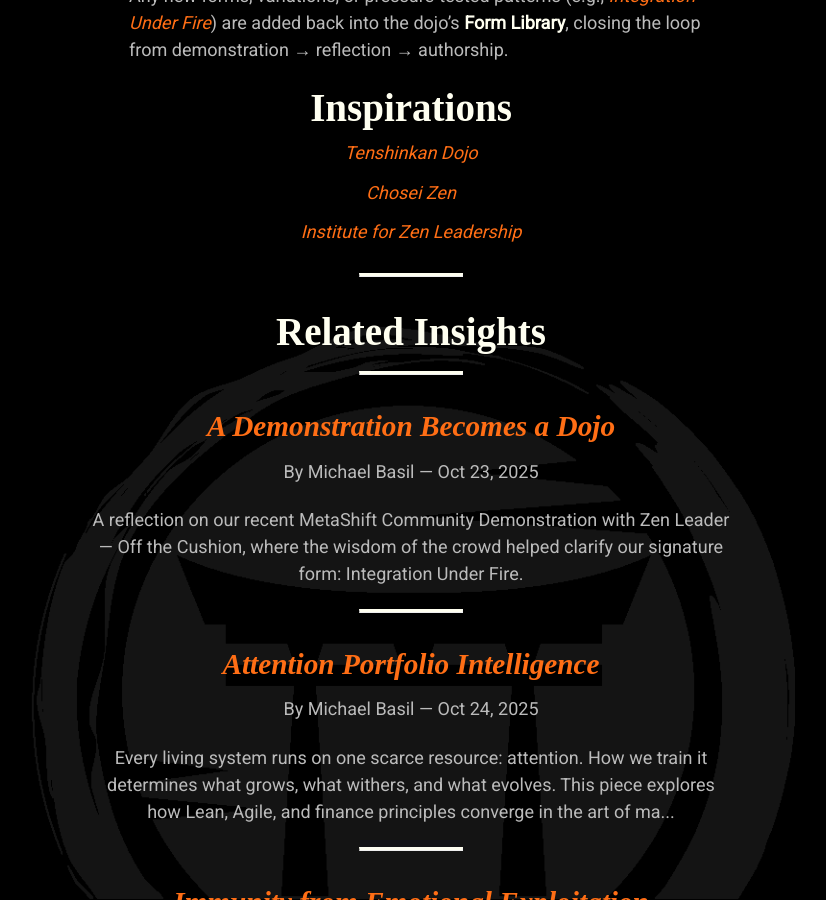
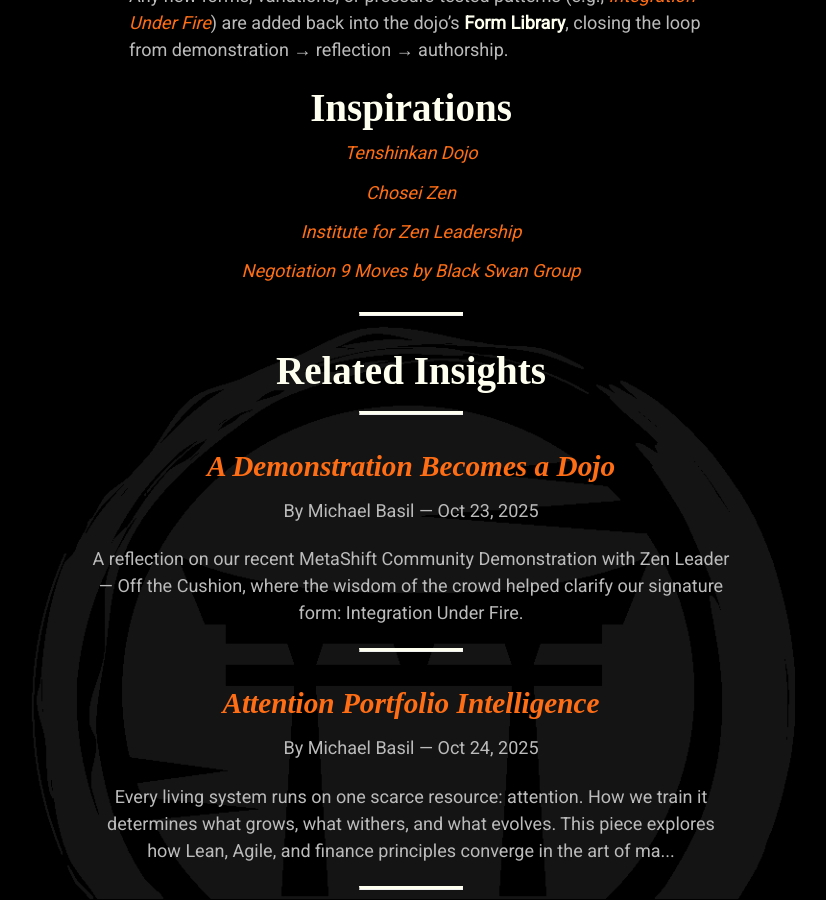
Before and after one commit to mindset-dojo/mindset-dojo.github.io, a Jekyll site: the page built from _forms/metashift-community-demonstration.md, in a window 1280 px wide and 900 px high, scrolled down 3001 px. Shown: the whole window, without its empty margins (229-1055 px from the left). Built offline with Jekyll 4.4.1, drawn with Linux system fonts in a browser that asks for light colours; some web fonts are replaced.

Commit message:
feat(metashift-community-demonstration): add inspiration for dynamic silence.

```diff
--- a/_forms/metashift-community-demonstration.md
+++ b/_forms/metashift-community-demonstration.md
@@ -97,3 +97,4 @@
 - [Tenshinkan Dojo](https://japaneseculturecenter.com/classes/aikido)
 - [Chosei Zen](https://www.choseizen.org/)
 - [Institute for Zen Leadership](https://zenleader.global)
+- [Negotiation 9 Moves by Black Swan Group](https://www.blackswanltd.com/newsletter/infographic-the-black-swan-groups-negotiation-9)
```
